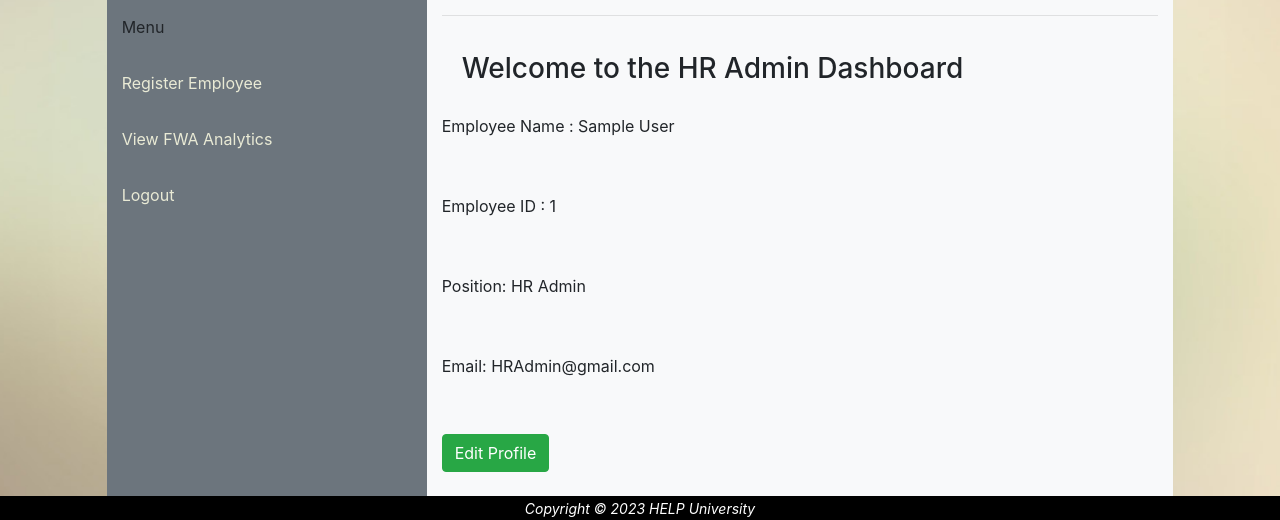
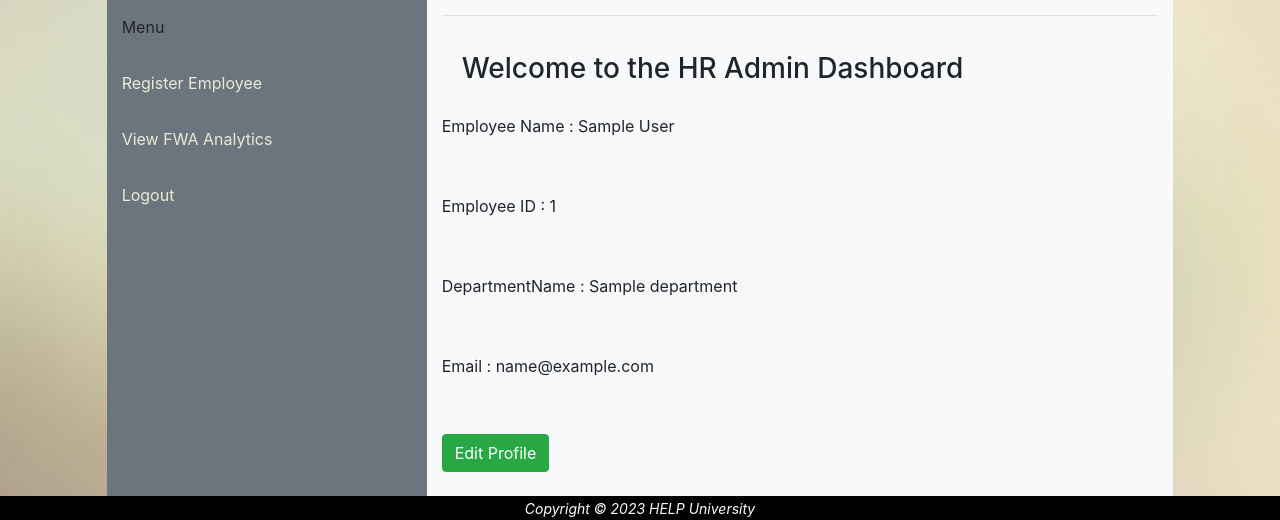
Before and after one commit to Itzsadlife/FlexEZ, a PHP site: page /HRAdminDashBoard.php in a window 1280 px wide. Shown: the part 373-893 px from the top of the page. Run offline with PHP 8.4, Linux system fonts and the light colour scheme; the visitor is signed in with stand-in values (Sample User, id 1); tables that the repository leaves empty or names only in its code hold one stand-in row (values such as "Sample post").

Commit message:
Add files via upload

```diff
--- a/HRAdminDashBoard.php
+++ b/HRAdminDashBoard.php
@@ -1,6 +1,29 @@
 <?php include 'header.php';
 include 'db.php';
 session_start();
+$sql = "SELECT department.deptName
+        FROM department
+        JOIN employee ON department.deptID = employee.deptID
+        WHERE department.deptID = employee.deptID
+        AND employee.employeeID = '$_SESSION[employeeID]'";
+
+// Execute query
+$result = $db->query($sql);
+
+// Get result
+$row = $result->fetch_assoc();
+$departmentName = $row['deptName'];
+
+// SQL QUERY FOR EMAIL
+$sqlEmail = "SELECT email
+        FROM employee
+        WHERE employeeID = '$_SESSION[employeeID]'";
+// Execute query
+$result = $db->query($sqlEmail);
+
+// Get result
+$row = $result->fetch_assoc();
+$email = $row['email'];
 
 if (isset($_SESSION['employeeID']) && isset($_SESSION['name'])) {
     ?>
@@ -11,8 +34,8 @@ if (isset($_SESSION['employeeID']) && isset($_SESSION['name'])) {
     <h3>Welcome to the HR Admin Dashboard</h3>
     <label for="name"> <?php echo "Employee Name : $_SESSION[name] ";?> </label><br><br><br>
     <label for="empID"><?php echo "Employee ID : $_SESSION[employeeID] ";?> </label><br><br><br>
-    <label for="position">Position: HR Admin</label><br><br><br>
-    <label for="email">Email: HRAdmin@gmail.com </label><br><br><br>
+    <label for="position"><?php echo "DepartmentName : $departmentName ";?></label><br><br><br>
+    <label for="email"><?php echo "Email : $email ";?> </label><br><br><br>
 
     <button type="button" class="btn btn-success">Edit Profile</button>
 
```
